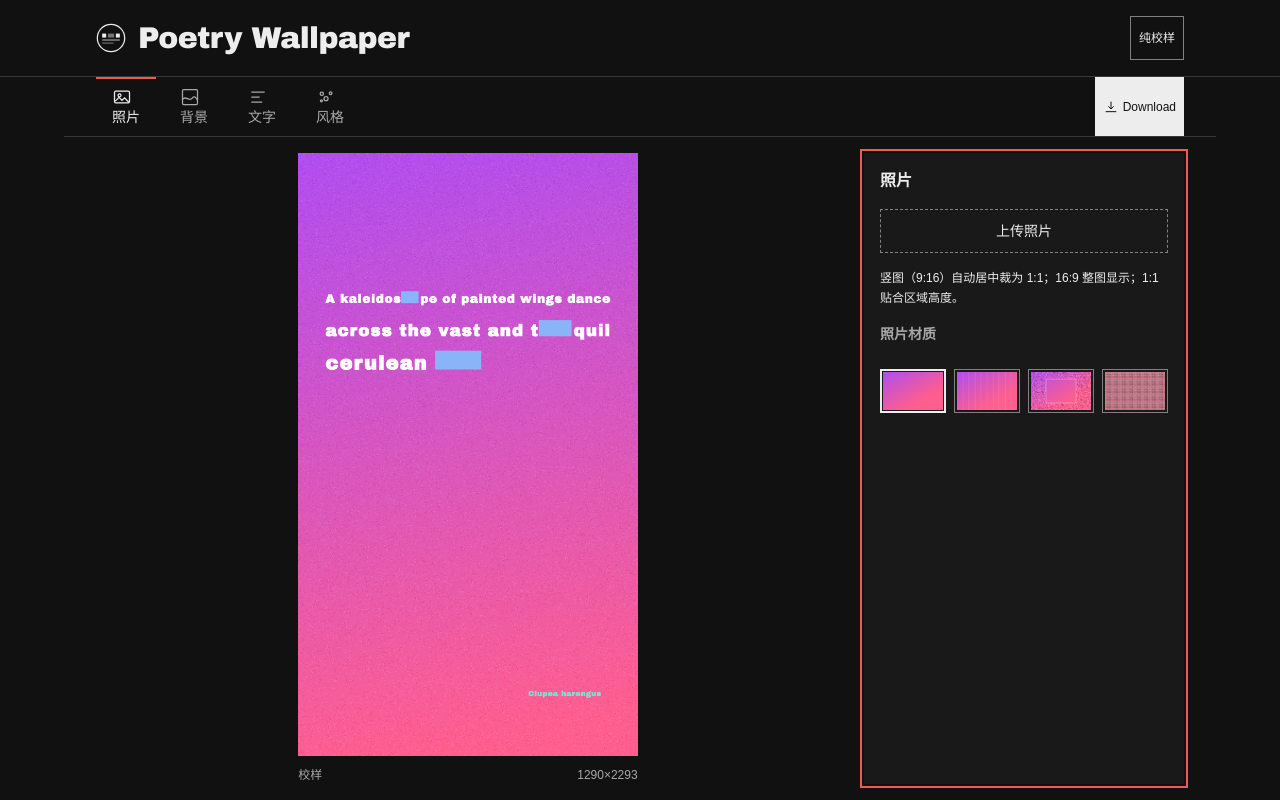
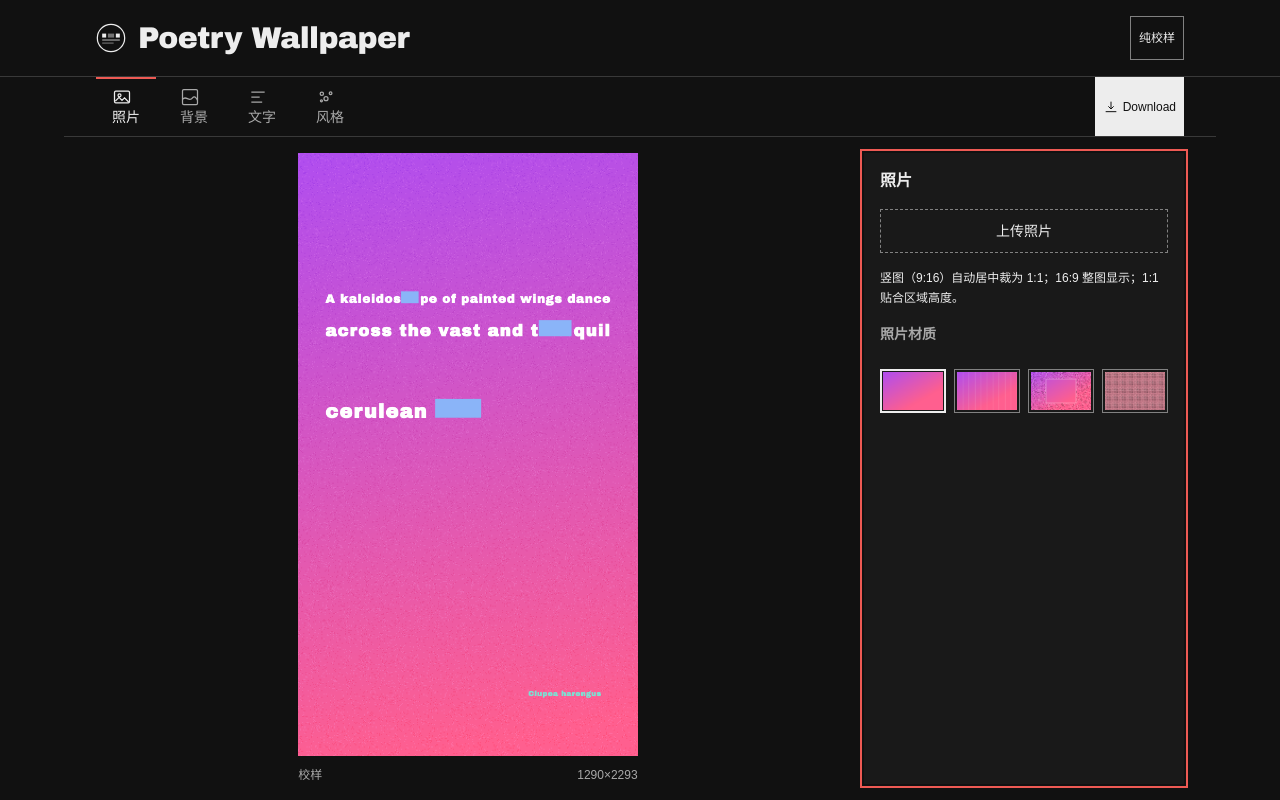
Before and after one commit to KIlVA/poetry-wallpaper, a React (Vite) app: page / in a window 1280 px wide. Built offline with nearby package versions, Linux system fonts and the light colour scheme; a web font is replaced by a local one.

Commit message:
feat: 第三行诗句下移贴近照片顶边（y 0.32→0.4，行底距照片顶约0.0125）

```diff
--- a/src/poster/templates/typow-poem.ts
+++ b/src/poster/templates/typow-poem.ts
@@ -15,7 +15,7 @@ export const TYPOW_POEM: Template = {
   canvasH: 1820,
   controls: [],
   backgroundGradient: { from: '#b04ef0', to: '#ff5f8f' },
-  // 盲文凸点；删故障风（glitchArt）；删网点（halftone）、加米白点阵（dotGrid）
+  // 盲文凸点；二轮删故障风（glitchArt）；删网点（halftone）、加米白点阵（dotGrid）
   // 003 shader 质感：灰度光照层整版叠加（中性灰基准 + overlay，底色透出）
   textures: [
     { style: 'none', procedural: 'noise', opacity: 0, blend: 'source-over' },
@@ -47,7 +47,7 @@ export const TYPOW_POEM: Template = {
       // 图文共用红框边界；字号作为自适应上限，每行最多40字符。
       // 照片内裁块按旧照片框的相对位置同步缩放，保持0.055行距和0.06em字距。
       {
-        // 第 1 行：A kaleido[挖 co]scope of painted wings dance（r6：挖 co）
+        // 第 1 行：A kaleido[挖 co]scope of painted wings dance（挖 co）
         id: 'line-1',
         rect: { x: 0.08, y: 0.21, w: 0.84, h: 0.05 },
         fontSize: 0.032,
@@ -73,7 +73,7 @@ export const TYPOW_POEM: Template = {
         },
       },
       {
-        // 第 2 行：across the vast and [挖 ran]quil（r6：tranquil 挖 ran）
+        // 第 2 行：across the vast and [挖 ran]quil（
         id: 'line-2',
         rect: { x: 0.08, y: 0.265, w: 0.84, h: 0.05 },
         fontSize: 0.032,
@@ -99,9 +99,10 @@ export const TYPOW_POEM: Template = {
         },
       },
       {
-        // 第 3 行：cerulean [挖 sky]（r6：sky 挖全词）
+        // 第 3 行：cerulean [挖 sky]（sky 挖全词）
+        // 第 3 行下移贴近照片顶边（照片顶 ≈0.4625，行底 0.45 留 0.0125 间隙）
         id: 'line-3',
-        rect: { x: 0.08, y: 0.32, w: 0.84, h: 0.05 },
+        rect: { x: 0.08, y: 0.4, w: 0.84, h: 0.05 },
         fontSize: 0.032,
         letterSpacing: 0.06,
         maxChars: 40,
@@ -125,7 +126,7 @@ export const TYPOW_POEM: Template = {
         },
       },
       {
-        // 署名最多24字符；credit 贴照片 margin：底边距照片底 0.028 气口，
+        // 署名最多24字符；credit 下移贴照片 margin：底边距照片底 0.028 气口，
         // 右缘与照片右缘（x+w=0.92）对齐留 0.028 呼吸边，文字右对齐。
         id: 'credit',
         rect: { x: 0.08, y: 0.44 + (0.88 * 1024) / 1820 - 0.028 - 0.03, w: 0.812, h: 0.03 },
```
Also changed, not shown: 1 other file (tests, documents, lock files or other folders).
